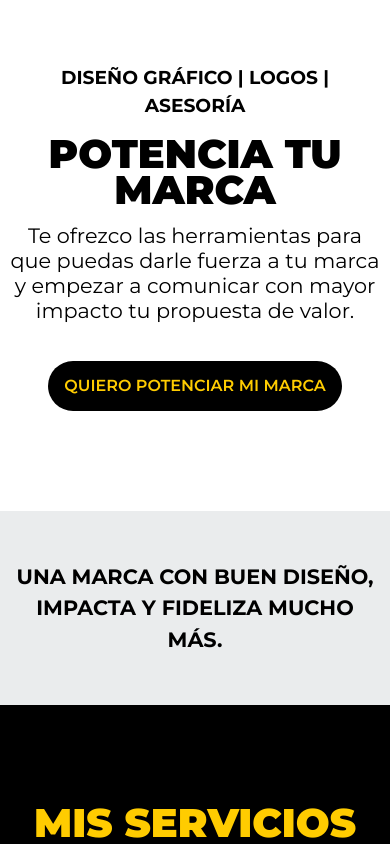
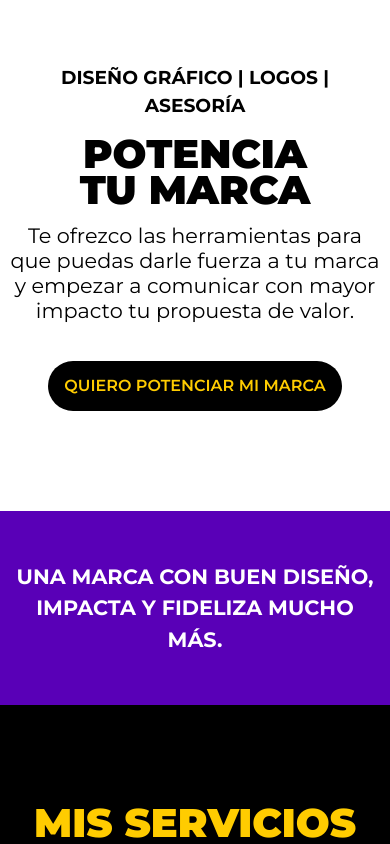
Before and after one commit to Kickevnzla/CarlosComillas, a React (Vite) app: page / in a window 390 px wide. Shown: the part 880-1724 px from the top of the page. Built offline with nearby package versions, Linux system fonts and the light colour scheme.

Commit message:
Complementary color and social media share card added

```diff
--- a/index.html
+++ b/index.html
@@ -4,7 +4,17 @@
     <meta charset="UTF-8" />
     <link rel="icon" type="image/svg+xml" href="/FaviconComillasAmarillo.svg" />
     <meta name="viewport" content="width=device-width, initial-scale=1.0" />
-    <title>Carlos Comillas | Diseño Gráfico</title>
+    <title>CarlosComillas | Diseño | Logos</title>
+
+    <meta property="og:url" content="http://carloscomillas.cl" />
+    <meta property="og:type" content="article" />
+    <meta property="og:title" content="CarlosComillas | Diseño | Logos" />
+    <meta
+      property="og:description"
+      content="Servicios de diseño gráfico, asesoría en identidad visual y branding, fotografía de productos y producción gráfica."
+    />
+    <meta property="og:image" content="./src/images/SocialShareWeb.jpg" />
+    <meta name="twitter:card" content="summary_large_image" />
   </head>
   <body>
     <div id="root"></div>
--- a/src/assets/variables.scss
+++ b/src/assets/variables.scss
@@ -1,6 +1,6 @@
 $primary-color: #000000;
 $secundary-color: #ffcc00;
-$bright-grey: #eaeced;
+$complementary-color: #5900b7;
 $media2Xl: 1536px;
 $mediaXl: 1280px;
 $mediaLg: 1024px;
--- a/src/components/AboutMe/styles/AboutMeStyled.module.scss
+++ b/src/components/AboutMe/styles/AboutMeStyled.module.scss
@@ -2,7 +2,7 @@
 
 .aboutMeContainer {
 	padding: 100px 0;
-	background-color: $bright-grey;
+	background-color: #fff;
 }
 
 .aboutMe {
--- a/src/components/BoostYourBrand/styles/BoostYourBrandStyled.module.scss
+++ b/src/components/BoostYourBrand/styles/BoostYourBrandStyled.module.scss
@@ -28,9 +28,9 @@
 	margin-bottom: 1em;
 }
 
-@media (max-width: 475px) {
-	.boostYourBrand p {
-		max-width: 30ch;
+@media (max-width: 640px) {
+	.boostYourBrand h1 {
+		max-width: 10ch;
 	}
 }
 
@@ -38,9 +38,6 @@
 	.boostYourBrand h1 {
 		max-width: 10ch;
 	}
-	.boostYourBrand p {
-		max-width: 25ch;
-	}
 	.boostYourBrand h3 {
 		font-size: 0.8rem;
 		max-width: 15ch;
--- a/src/components/MidBanner/MidBanner.jsx
+++ b/src/components/MidBanner/MidBanner.jsx
@@ -1,41 +1,16 @@
 import styles from './styles/MidBanner.module.scss';
 import Container from '../Container';
-import React, { useEffect } from 'react';
-import { useAnimation, motion } from 'framer-motion';
-import { useInView } from 'react-intersection-observer';
-
-const bannerVariants = {
-	visible: {
-		scale: 1,
-		transition: { ease: 'easeInOut', duration: 0.5 }
-	},
-	hidden: { scale: 0.8 }
-};
+import React from 'react';
 
 function MidBanner(props) {
-	const controls = useAnimation();
-	const [ref, inView] = useInView();
-
-	useEffect(() => {
-		if (inView) {
-			controls.start('visible');
-		}
-	}, [controls, inView]);
-
 	return (
 		<section
-			className={`${styles.midBannerContainer} ${props.color === 'gray' ? styles.gray : ''}`}
+			className={`${styles.midBannerContainer} ${props.color === 'transparent' ? styles.trasparent : ''}`}
 		>
 			<Container>
-				<motion.div
-					ref={ref}
-					variants={bannerVariants}
-					initial='hidden'
-					animate={controls}
-					className={styles.midBanner}
-				>
+				<div className={styles.midBanner}>
 					<p>{props.text}</p>
-				</motion.div>
+				</div>
 			</Container>
 		</section>
 	);
--- a/src/components/MidBanner/styles/MidBanner.module.scss
+++ b/src/components/MidBanner/styles/MidBanner.module.scss
@@ -7,12 +7,20 @@
 	padding: 50px 0;
 }
 
+.midBannerContainer {
+	background-color: $complementary-color;
+}
+
 .midBanner p {
 	font-weight: 700;
 	width: 40ch;
 	text-align: center;
+	color: #fff;
 }
 
-.gray {
-	background-color: $bright-grey;
+.trasparent {
+	background-color: transparent;
+	p {
+		color: $primary-color;
+	}
 }
--- a/src/pages/HomePage.jsx
+++ b/src/pages/HomePage.jsx
@@ -14,10 +14,7 @@ function HomePage() {
 			<HomeLayout>
 				<MainBanner />
 				<BoostYourBrand />
-				<MidBanner
-					color='gray'
-					text='UNA MARCA CON BUEN DISEÑO, IMPACTA Y FIDELIZA MUCHO MÁS.'
-				/>
+				<MidBanner text='UNA MARCA CON BUEN DISEÑO, IMPACTA Y FIDELIZA MUCHO MÁS.' />
 				<ServicesBanner />
 				<AboutMe />
 				<MidBanner
@@ -25,10 +22,7 @@ function HomePage() {
 					text='EL LOGO ES EL IDENTIFICADOR DE LA MARCA, SI NO ES BUENO, LA MARCA SE PIERDE.'
 				/>
 				<ClientsGallery />
-				<MidBanner
-					color='gray'
-					text='HACER FOTOS DE COMIDA ES UNA DE MIS PASIONES Y AQUÍ TE DEJO UNA BREVE MUESTRA.'
-				/>
+				<MidBanner text='HACER FOTOS DE COMIDA ES UNA DE MIS PASIONES Y AQUÍ TE DEJO UNA BREVE MUESTRA.' />
 				<PhotoGallery />
 				<ContactForm />
 			</HomeLayout>
```
Also changed, not shown: src/images/SocialShareWeb.jpg (added).
